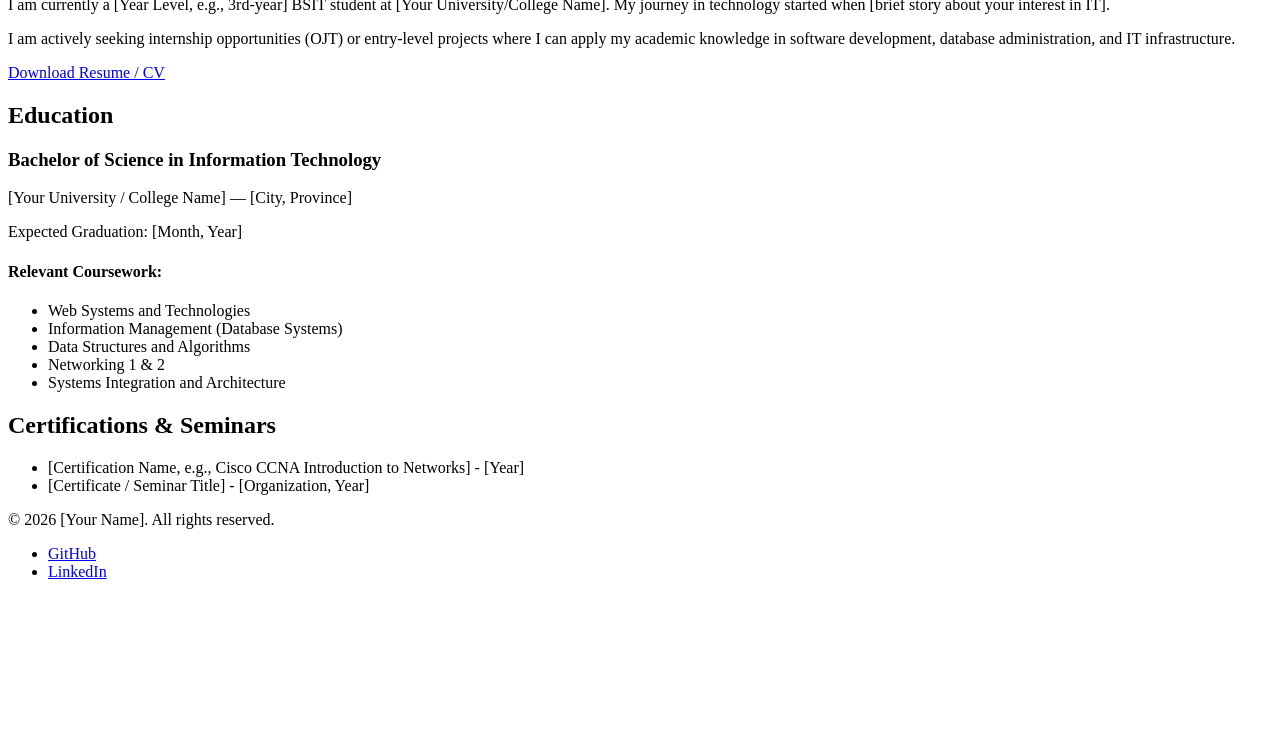
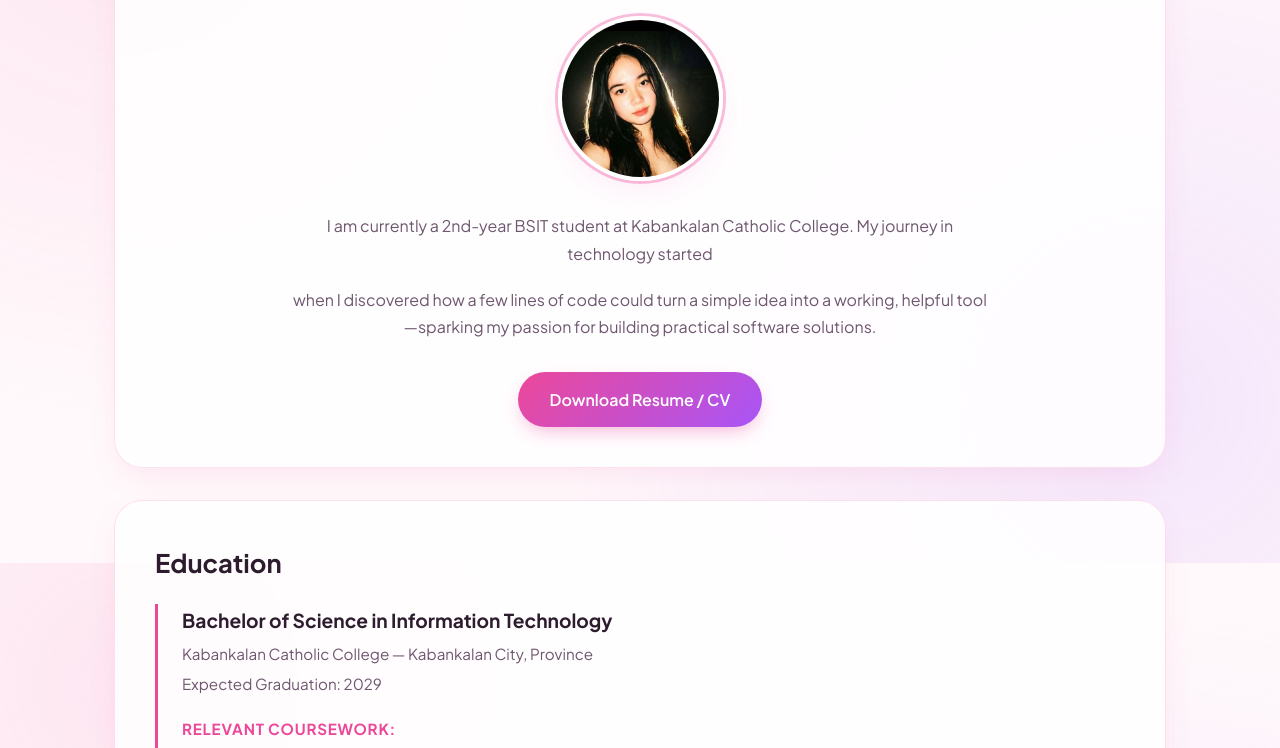
Before and after one commit to cento-nova/cento-projects-1, a plain HTML site: page about.html in a window 1280 px wide. Shown: the part 237-985 px from the top of the page. Before the commit the page ends 834 px from the top, so only its background shows below. Drawn offline with Linux system fonts and the light colour scheme.

Commit message:
adding infromation on story as a bsit students

```diff
--- a/about.html
+++ b/about.html
@@ -4,7 +4,7 @@
     <meta charset="UTF-8">
     <meta name="viewport" content="width=device-width, initial-scale=1.0">
     <title>About Me | [Your Name] - BSIT Portfolio</title>
-    <!-- <link rel="stylesheet" href="style.css"> -->
+    <link rel="stylesheet" href="assets/about.css">
 </head>
 <body>
 
@@ -24,9 +24,9 @@
     <main>
         <section id="bio">
             <h1>About Me</h1>
-            <img src="profile-placeholder.jpg" alt="Photo of [Your Name]">
-            <p>I am currently a [Year Level, e.g., 3rd-year] BSIT student at [Your University/College Name]. My journey in technology started when [brief story about your interest in IT].</p>
-            <p>I am actively seeking internship opportunities (OJT) or entry-level projects where I can apply my academic knowledge in software development, database administration, and IT infrastructure.</p>
+            <img src="assets/photo/profile.jpg" alt="Photo of [Your Name]">
+            <p>I am currently a 2nd-year BSIT student at Kabankalan Catholic College. My journey in technology started </p>
+            <p>when I discovered how a few lines of code could turn a simple idea into a working, helpful tool—sparking my passion for building practical software solutions.</p>
             <a href="resume.pdf" download>Download Resume / CV</a>
         </section>
 
@@ -34,8 +34,8 @@
             <h2>Education</h2>
             <article>
                 <h3>Bachelor of Science in Information Technology</h3>
-                <p>[Your University / College Name] — [City, Province]</p>
-                <p>Expected Graduation: [Month, Year]</p>
+                <p>Kabankalan Catholic College — Kabankalan City, Province</p>
+                <p>Expected Graduation: 2029</p>
                 <h4>Relevant Coursework:</h4>
                 <ul>
                     <li>Web Systems and Technologies</li>
@@ -47,17 +47,11 @@
             </article>
         </section>
 
-        <section id="certifications">
-            <h2>Certifications & Seminars</h2>
-            <ul>
-                <li>[Certification Name, e.g., Cisco CCNA Introduction to Networks] - [Year]</li>
-                <li>[Certificate / Seminar Title] - [Organization, Year]</li>
-            </ul>
-        </section>
+
     </main>
 
     <footer>
-        <p>&copy; 2026 [Your Name]. All rights reserved.</p>
+        <p>&copy; 2026 NOVA CENTO. All rights reserved.</p>
         <ul>
             <li><a href="#">GitHub</a></li>
             <li><a href="#">LinkedIn</a></li>
--- a/assets/projects.css
+++ b/assets/projects.css
@@ -93,73 +93,37 @@ nav ul li a:hover {
     color: var(--accent-pink);
 }
 
-/* Main Container */
+/* Main Grid Container (Bento Layout) */
 main {
     flex: 1;
     width: 100%;
     max-width: 1100px;
     margin: 0 auto;
     padding: 3.5rem 1.5rem 5rem;
+    display: grid;
+    grid-template-columns: 1.35fr 1fr;
+    gap: 2rem;
+    align-items: start;
 }
 
-/* =========================================
-   PROJECTS HEADER (#projects-header)
-   ========================================= */
-#projects-header {
-    text-align: center;
-    margin-bottom: 3.5rem;
+/* Shared Glass Card Styles */
+#bio,
+#education,
+#certifications {
+    background: var(--bg-card);
+    border: 1px solid var(--border-soft);
+    border-radius: 28px;
+    padding: 2.5rem;
+    box-shadow: var(--shadow-soft);
+    backdrop-filter: blur(10px);
+    position: relative;
+    overflow: hidden;
 }
 
-#projects-header h1 {
-    font-size: clamp(2.2rem, 4.5vw, 3rem);
-    font-weight: 800;
-    letter-spacing: -0.03em;
-    margin-bottom: 0.6rem;
-    background: var(--gradient-primary);
-    -webkit-background-clip: text;
-    -webkit-text-fill-color: transparent;
-}
-
-#projects-header p {
-    max-width: 600px;
-    margin: 0 auto;
-    color: var(--text-muted);
-    font-size: 1.05rem;
-}
-
-/* =========================================
-   ALTERNATING HORIZONTAL SHOWCASE LAYOUT
-   ========================================= */
-#project-list {
-    display: flex;
-    flex-direction: column;
-    gap: 2.5rem;
-    counter-reset: project;
-}
-
-#project-list article {
-    counter-increment: project;
-    background: var(--bg-card);
-    border: 1px solid var(--border-soft);
-    border-radius: 30px;
-    padding: 2rem;
-    box-shadow: var(--shadow-soft);
-    backdrop-filter: blur(12px);
-    position: relative;
-    overflow: hidden;
-
-    /* Split Card Grid: Image Left, Content Right */
-    display: grid;
-    grid-template-columns: 390px 1fr;
-    grid-template-rows: auto auto 1fr auto auto;
-    column-gap: 2.25rem;
-    row-gap: 0.85rem;
-    align-items: start;
-    transition: transform 0.3s ease, border-color 0.3s ease, box-shadow 0.3s ease;
-}
-
-/* Top Gradient Accent Bar */
-#project-list article::before {
+/* Top Gradient Accent Bar for Cards */
+#bio::before,
+#education::before,
+#certifications::before {
     content: "";
     position: absolute;
     top: 0;
@@ -170,154 +134,211 @@ main {
     opacity: 0.85;
 }
 
-#project-list article:hover {
-    transform: translateY(-5px);
-    border-color: rgba(236, 72, 153, 0.4);
-    box-shadow: 0 20px 44px -12px rgba(236, 72, 153, 0.22);
+/* =========================================
+   BIO SECTION (Split Hero Card)
+   ========================================= */
+#bio {
+    grid-column: 1 / -1;
+    display: grid;
+    grid-template-columns: 220px 1fr;
+    grid-template-rows: auto auto auto auto;
+    column-gap: 2.5rem;
+    row-gap: 0.9rem;
+    align-items: center;
 }
 
-/* Place Image on the Left Spanning All 5 Rows */
-#project-list article img {
+#bio img {
     grid-column: 1;
-    grid-row: 1 / 6;
-    width: 100%;
-    height: 100%;
-    min-height: 280px;
-    max-height: 350px;
+    grid-row: 1 / 5;
+    width: 210px;
+    height: 210px;
     object-fit: cover;
-    border-radius: 20px;
-    border: 1px solid var(--border-soft);
+    border-radius: 50%;
+    display: block;
+    border: 6px solid #ffffff;
+    box-shadow:
+        0 0 0 4px rgba(236, 72, 153, 0.28),
+        0 18px 36px -12px rgba(236, 72, 153, 0.28);
     background: linear-gradient(135deg, #fce7f3, #f3e8ff);
     transition: transform 0.35s ease;
 }
 
-#project-list article:hover img {
-    transform: scale(1.02);
+#bio img:hover {
+    transform: scale(1.03);
 }
 
-/* Place Text & Buttons on the Right Column */
-#project-list article h2 {
+#bio h1 {
     grid-column: 2;
     grid-row: 1;
-    font-size: 1.45rem;
+    font-size: clamp(2rem, 4vw, 2.75rem);
     font-weight: 800;
-    line-height: 1.3;
+    letter-spacing: -0.03em;
+    line-height: 1.15;
+    background: var(--gradient-primary);
+    -webkit-background-clip: text;
+    -webkit-text-fill-color: transparent;
+}
+
+#bio p:nth-of-type(1) {
+    grid-column: 2;
+    grid-row: 2;
+    color: var(--text-muted);
+    font-size: 1rem;
+}
+
+#bio p:nth-of-type(2) {
+    grid-column: 2;
+    grid-row: 3;
+    color: var(--text-muted);
+    font-size: 1rem;
+}
+
+/* Download Resume Pill Button */
+#bio a {
+    grid-column: 2;
+    grid-row: 4;
+    width: fit-content;
+    margin-top: 0.4rem;
+    text-decoration: none;
+    background: var(--gradient-primary);
+    color: #ffffff;
+    font-weight: 600;
+    font-size: 0.95rem;
+    padding: 0.85rem 2rem;
+    border-radius: 999px;
+    box-shadow: 0 8px 20px -6px rgba(236, 72, 153, 0.5);
+    transition: transform 0.25s ease, box-shadow 0.25s ease;
+}
+
+#bio a:hover {
+    transform: translateY(-3px);
+    box-shadow: 0 12px 24px -6px rgba(236, 72, 153, 0.65);
+}
+
+/* =========================================
+   EDUCATION SECTION (#education)
+   ========================================= */
+#education h2,
+#certifications h2 {
+    font-size: 1.5rem;
+    font-weight: 800;
+    letter-spacing: -0.02em;
+    margin-bottom: 1.5rem;
     color: var(--text-dark);
 }
 
-/* Numbered Badge above Title (PROJECT 01, 02, 03) */
-#project-list article h2::before {
-    content: "PROJECT 0" counter(project);
-    display: block;
-    width: fit-content;
-    font-size: 0.72rem;
-    font-weight: 700;
-    letter-spacing: 0.08em;
-    color: var(--accent-pink);
-    background: var(--soft-blush);
-    padding: 0.25rem 0.75rem;
-    border-radius: 999px;
-    margin-bottom: 0.6rem;
+#education article {
+    border-left: 3px solid rgba(236, 72, 153, 0.35);
+    padding-left: 1.5rem;
+    position: relative;
 }
 
-/* Role Pill (1st paragraph) */
-#project-list article p:nth-of-type(1) {
-    grid-column: 2;
-    grid-row: 2;
-    display: inline-block;
-    width: fit-content;
-    max-width: 100%;
-    font-size: 0.85rem;
-    background: rgba(252, 231, 243, 0.7);
-    color: #9d174d;
-    padding: 0.35rem 0.9rem;
-    border-radius: 12px;
+/* Timeline Dot */
+#education article::before {
+    content: "";
+    position: absolute;
+    left: -8px;
+    top: 4px;
+    width: 13px;
+    height: 13px;
+    border-radius: 50%;
+    background: var(--gradient-primary);
+    box-shadow: 0 0 0 4px var(--soft-blush);
 }
 
-#project-list article p:nth-of-type(1) strong {
-    color: #be185d;
+#education article h3 {
+    font-size: 1.2rem;
+    font-weight: 700;
+    color: var(--text-dark);
+    margin-bottom: 0.3rem;
 }
 
-/* Project Description (2nd paragraph) */
-#project-list article p:nth-of-type(2) {
-    grid-column: 2;
-    grid-row: 3;
-    font-size: 0.97rem;
+#education article p:nth-of-type(1) {
     color: var(--text-muted);
+    font-size: 0.95rem;
+    font-weight: 500;
 }
 
-/* Tech Stack Box (3rd paragraph) */
-#project-list article p:nth-of-type(3) {
-    grid-column: 2;
-    grid-row: 4;
+/* Graduation Pill Badge */
+#education article p:nth-of-type(2) {
+    display: inline-block;
+    margin-top: 0.6rem;
+    background: var(--soft-blush);
+    color: #9d174d;
+    font-size: 0.84rem;
+    font-weight: 600;
+    padding: 0.3rem 0.9rem;
+    border-radius: 999px;
+}
+
+#education article h4 {
+    margin-top: 1.5rem;
+    margin-bottom: 0.75rem;
+    color: var(--accent-pink);
+    font-size: 0.82rem;
+    font-weight: 700;
+    text-transform: uppercase;
+    letter-spacing: 0.06em;
+}
+
+/* Coursework Pills */
+#education ul {
+    list-style: none;
+    display: flex;
+    flex-wrap: wrap;
+    gap: 0.55rem;
+}
+
+#education ul li {
+    background: rgba(252, 231, 243, 0.65);
+    border: 1px solid rgba(236, 72, 153, 0.15);
+    color: #9d174d;
+    font-weight: 600;
+    font-size: 0.86rem;
+    padding: 0.45rem 0.95rem;
+    border-radius: 999px;
+    transition: transform 0.2s ease, background-color 0.2s ease;
+}
+
+#education ul li:hover {
+    transform: translateY(-2px);
+    background: #fbcfe8;
+}
+
+/* =========================================
+   CERTIFICATIONS SECTION (#certifications)
+   ========================================= */
+#certifications ul {
+    list-style: none;
+    display: flex;
+    flex-direction: column;
+    gap: 0.9rem;
+}
+
+#certifications ul li {
     background: rgba(243, 232, 255, 0.5);
     border: 1px solid rgba(168, 85, 247, 0.16);
-    padding: 0.65rem 1rem;
-    border-radius: 14px;
-    font-size: 0.88rem;
+    border-radius: 16px;
+    padding: 1rem 1.2rem;
     color: var(--text-dark);
+    font-weight: 500;
+    font-size: 0.93rem;
+    display: flex;
+    align-items: flex-start;
+    gap: 0.65rem;
+    transition: transform 0.2s ease, background-color 0.2s ease;
 }
 
-#project-list article p:nth-of-type(3) strong {
-    color: var(--accent-lavender);
+#certifications ul li::before {
+    content: "✦";
+    color: var(--accent-pink);
+    font-weight: 700;
+    flex-shrink: 0;
 }
 
-/* Action Buttons Container */
-#project-list article div {
-    grid-column: 2;
-    grid-row: 5;
-    padding-top: 0.4rem;
-    display: flex;
-    flex-wrap: wrap;
-    gap: 0.75rem;
-}
-
-#project-list article div a {
-    text-decoration: none;
-    font-size: 0.9rem;
-    font-weight: 600;
-    padding: 0.7rem 1.45rem;
-    border-radius: 999px;
-    transition: transform 0.25s ease, box-shadow 0.25s ease, background-color 0.25s ease;
-}
-
-/* Primary Link Button */
-#project-list article div a:first-child {
-    background: var(--gradient-primary);
-    color: #ffffff;
-    box-shadow: 0 6px 16px -5px rgba(236, 72, 153, 0.45);
-}
-
-#project-list article div a:first-child:hover {
-    transform: translateY(-2px);
-    box-shadow: 0 10px 20px -5px rgba(236, 72, 153, 0.6);
-}
-
-/* Secondary Link Button (e.g., Live Demo) */
-#project-list article div a:nth-child(2) {
-    background: #ffffff;
-    color: var(--accent-pink);
-    border: 1.5px solid rgba(236, 72, 153, 0.35);
-}
-
-#project-list article div a:nth-child(2):hover {
-    background: var(--soft-blush);
-    transform: translateY(-2px);
-}
-
-/* Flip Every Even Card (Image Right, Content Left) */
-#project-list article:nth-child(even) {
-    grid-template-columns: 1fr 390px;
-}
-
-#project-list article:nth-child(even) img {
-    grid-column: 2;
-}
-
-#project-list article:nth-child(even) h2,
-#project-list article:nth-child(even) p,
-#project-list article:nth-child(even) div {
-    grid-column: 1;
+#certifications ul li:hover {
+    transform: translateX(4px);
+    background: rgba(243, 232, 255, 0.85);
 }
 
 /* =========================================
@@ -358,7 +379,7 @@ footer ul li a:hover {
 /* =========================================
    TABLET & MOBILE RESPONSIVENESS
    ========================================= */
-@media (max-width: 850px) {
+@media (max-width: 820px) {
     nav {
         flex-direction: column;
         text-align: center;
@@ -369,32 +390,40 @@ footer ul li a:hover {
     }
 
     main {
+        grid-template-columns: 1fr;
         padding: 2.5rem 1.25rem 4rem;
     }
 
-    /* Stack cards vertically on smaller screens */
-    #project-list article,
-    #project-list article:nth-child(even) {
+    #bio {
         grid-template-columns: 1fr;
         grid-template-rows: auto;
-        padding: 1.5rem;
-        gap: 1rem;
+        text-align: center;
+        padding: 2rem 1.5rem;
     }
 
-    #project-list article img,
-    #project-list article:nth-child(even) img,
-    #project-list article h2,
-    #project-list article p,
-    #project-list article div,
-    #project-list article:nth-child(even) h2,
-    #project-list article:nth-child(even) p,
-    #project-list article:nth-child(even) div {
+    #bio img {
+        grid-column: 1;
+        grid-row: auto;
+        width: 170px;
+        height: 170px;
+        margin: 0 auto 0.5rem;
+    }
+
+    #bio h1,
+    #bio p:nth-of-type(1),
+    #bio p:nth-of-type(2) {
         grid-column: 1;
         grid-row: auto;
     }
 
-    #project-list article img {
-        height: 210px;
-        min-height: unset;
+    #bio a {
+        grid-column: 1;
+        grid-row: auto;
+        margin: 0.5rem auto 0;
+    }
+
+    #education,
+    #certifications {
+        padding: 1.75rem 1.35rem;
     }
 }
```
Also changed, not shown: index.html (+2 -2 lines).
